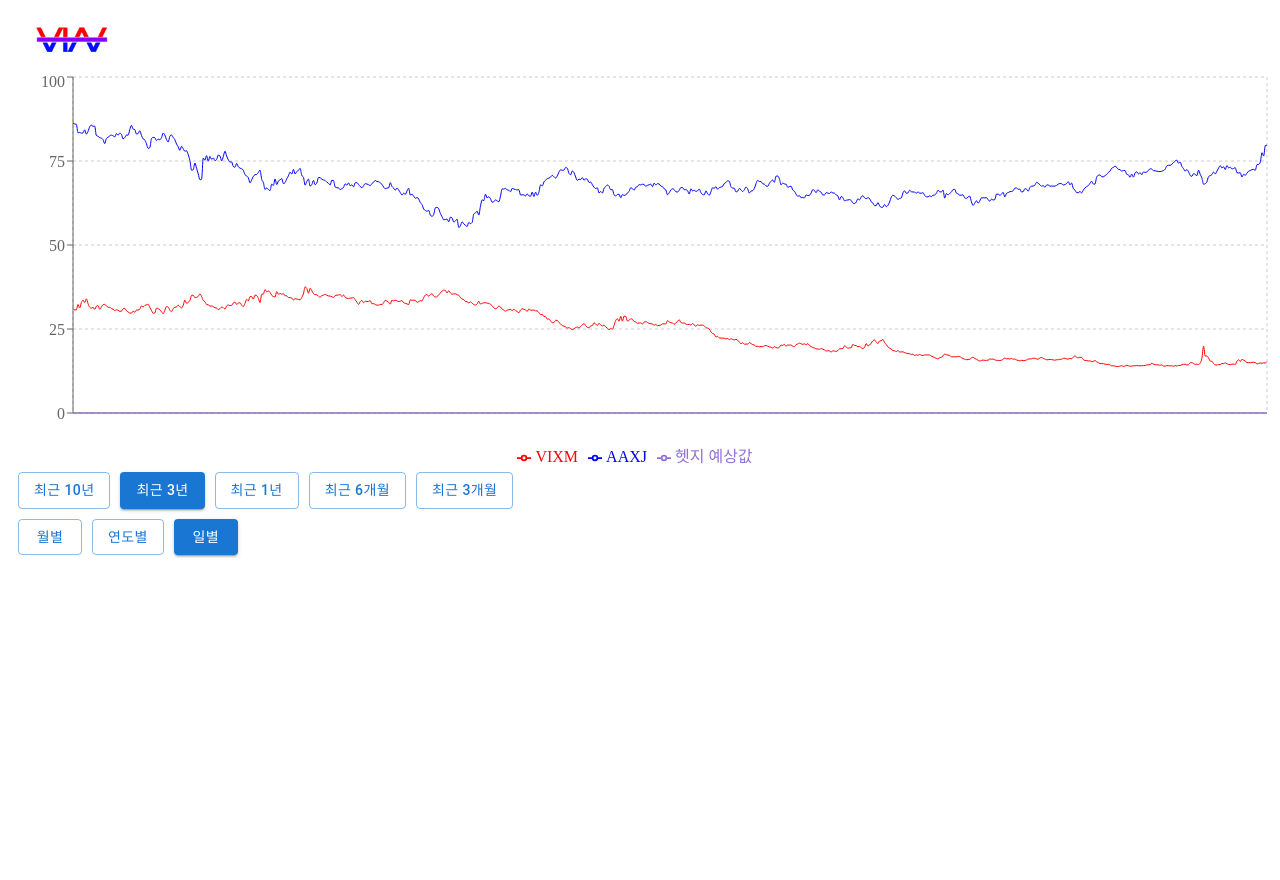
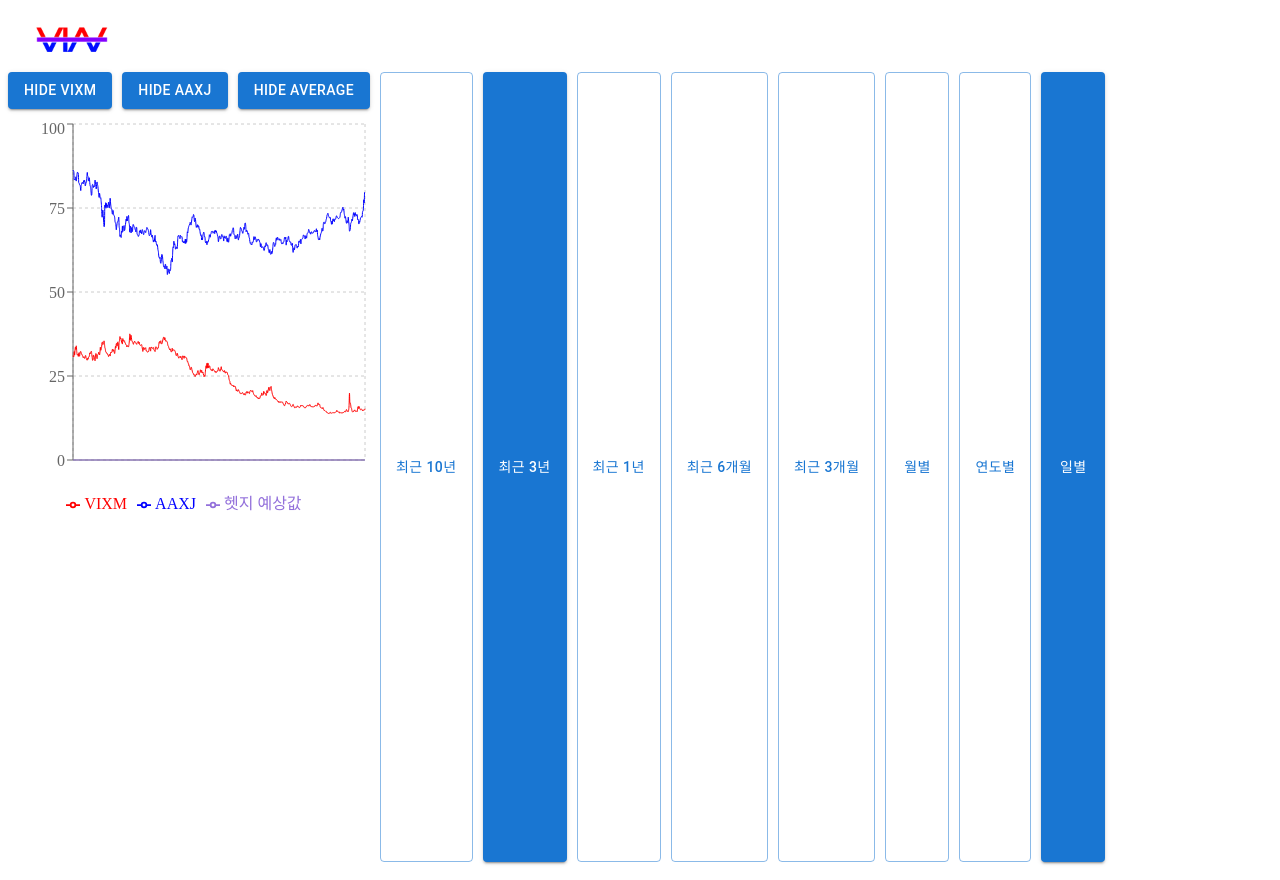
Before and after one commit to JoonSoo-Kim/2024_2H_DAC, a React (Create React App) app in the folder frontend/: page /etf/detail in a window 1280 px wide. Before the commit the page ends 800 px from the top, so only its background shows below. Built offline with nearby package versions, Linux system fonts and the light colour scheme; no server answers.

Commit message:
feat: 그래프 토글 버튼 추가
- 각 3가지 그래프를 토글할 수 있는 버튼 추가

```diff
--- a/frontend/src/components/ETFDetailChart.js
+++ b/frontend/src/components/ETFDetailChart.js
@@ -1,9 +1,37 @@
 // ETFDetailChart.js
 import React from 'react';
 import { LineChart, Line, XAxis, YAxis, CartesianGrid, Tooltip, Legend, ResponsiveContainer } from 'recharts';
+import Button from '@mui/material/Button';
 
-const ETFDetailChart = ({ data, showVixm, showAaxj, showAverage }) => {
+const ETFDetailChart = ({ data, showVixm, showAaxj, showAverage, setShowVixm, setShowAaxj, setShowAverage }) => {
     return (
+        <div>
+            <div style={{ marginBottom: '10px', display: 'flex', flexDirection: 'row' }}>
+                <Button
+                    variant={showVixm ? 'contained' : 'outlined'}
+                    color="primary"
+                    onClick={() => setShowVixm(!showVixm)}
+                >
+                    {showVixm ? 'Hide VIXM' : 'Show VIXM'}
+                </Button>
+                <Button
+                    variant={showAaxj ? 'contained' : 'outlined'}
+                    color="primary"
+                    onClick={() => setShowAaxj(!showAaxj)}
+                    style={{ marginLeft: '10px' }}
+                >
+                    {showAaxj ? 'Hide AAXJ' : 'Show AAXJ'}
+                </Button>
+                <Button
+                    variant={showAverage ? 'contained' : 'outlined'}
+                    color="primary"
+                    onClick={() => setShowAverage(!showAverage)}
+                    style={{ marginLeft: '10px' }}
+                >
+                    {showAverage ? 'Hide Average' : 'Show Average'}
+                </Button>
+            </div>
+
             <ResponsiveContainer width="100%" height={400}>
                 <LineChart data={data}>
                     <CartesianGrid strokeDasharray="3 3" />
@@ -18,6 +46,7 @@ const ETFDetailChart = ({ data, showVixm, showAaxj, showAverage }) => {
                     )}
                 </LineChart>
             </ResponsiveContainer>
+        </div>
     );
 };
 
--- a/frontend/src/pages/ETFDetailPage.js
+++ b/frontend/src/pages/ETFDetailPage.js
@@ -146,11 +146,15 @@ const ETFDetailPage = () => {
                     <Logo />
                 </Toolbar>
             </AppBar>
+            <Grid container style={{ height: '100vh' }}>
                 <ETFDetailChart
                     data={filteredData.length > 0 ? filteredData : combinedData}
                     showVixm={showVixm}
                     showAaxj={showAaxj}
                     showAverage={showAverage}
+                    setShowVixm={setShowVixm}
+                    setShowAaxj={setShowAaxj}
+                    setShowAverage={setShowAverage}
                 />
                 <ETFDetailPeriodButton
                     filterDuration={filterDuration}
@@ -166,6 +170,7 @@ const ETFDetailPage = () => {
                     aggregateYearly={aggregateYearly}
                     setFilteredData={setFilteredData}
                 />
+            </Grid>
         </div>
     );
 };
```
Lines whose indentation alone changed are shown as unchanged.
